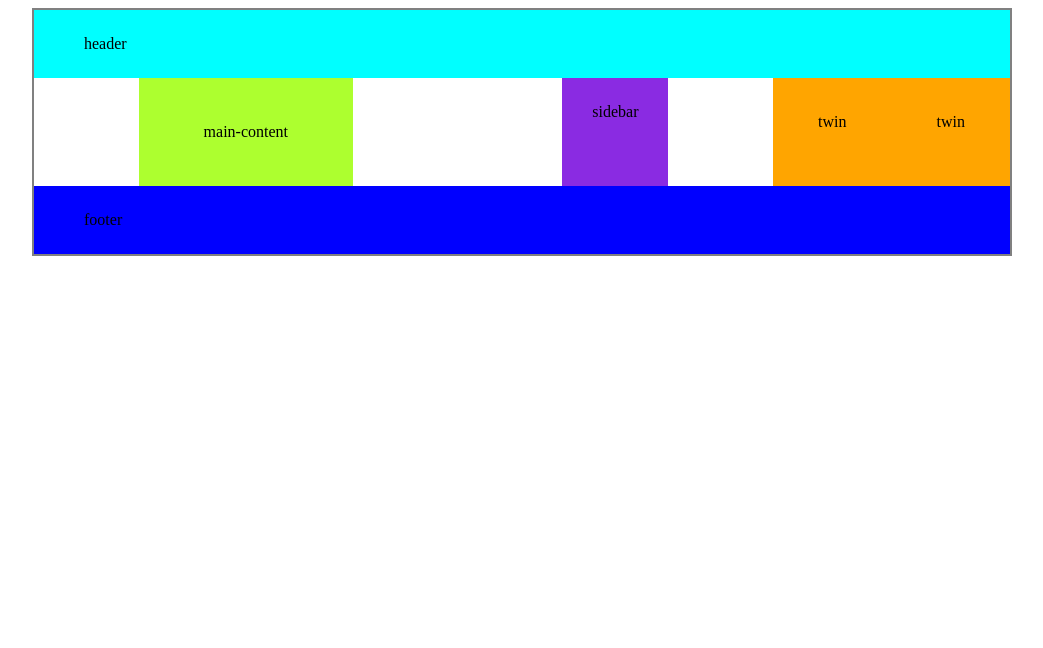
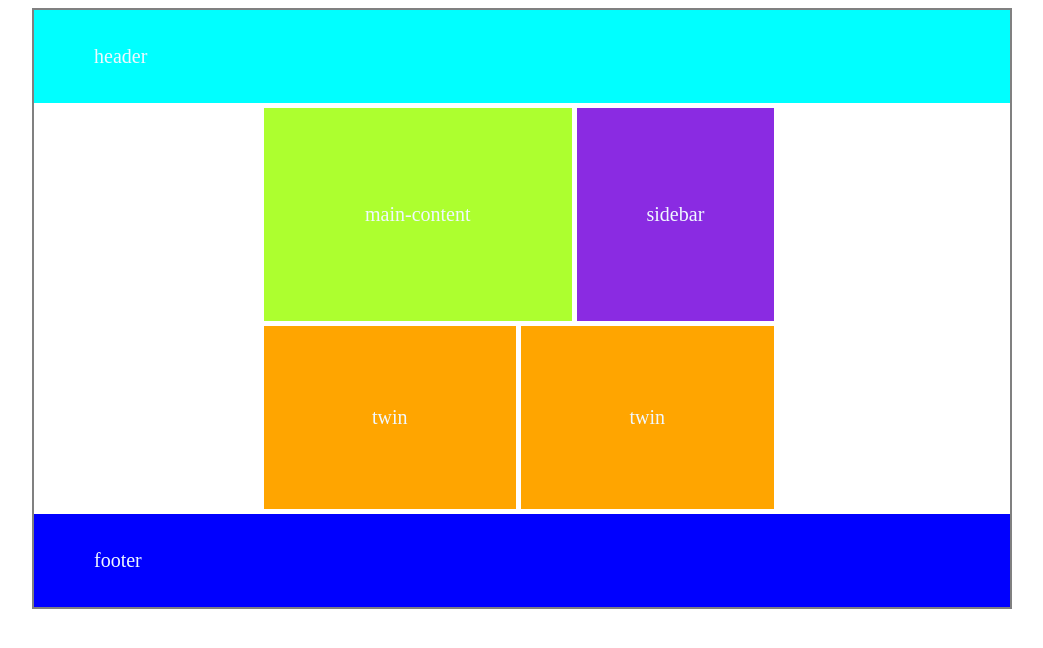
Before and after one commit to ajarrra/22.11.22-DZ, a plain HTML site: page index.html in a window 1280 px wide. Shown: the whole page, without its empty margins (118-1161 px from the left). Drawn offline with Linux system fonts and the light colour scheme.

Commit message:
adit all home work

```diff
--- a/index.html
+++ b/index.html
@@ -18,7 +18,7 @@
        <div class="main-content">main-content</div>
        <div class="sidebar">sidebar</div>
        <div class="twin">twin</div>
-       <div class="twin">twin</div>
+       <div class="twinn">twin</div>
 
        <footer>footer</footer>
     </main>
--- a/style.css
+++ b/style.css
@@ -8,36 +8,55 @@ main {
     flex-wrap: wrap;
     max-width: 980px;
     margin: 0px auto;
+    color: aliceblue;
+    font-size: 20px;
 }
 
 header{
 background-color: aqua;
 flex: 0 0 100%;
-padding: 25px 50px;
+padding: 35px 60px;
 }
 
 .main-content{
     background-color: greenyellow;
-    padding: 45px 65px;
-    margin: 0 auto;
-    max-width: 250px;
+    padding: 95px 101px;
+    margin-left: 230px;
 
+    justify-content: baseline;
+    margin-top: 5px;
 }
 
 .sidebar{
     background-color: blueviolet;
-    padding: 25px 30px;
-    margin: 0 auto;
-    max-width: 150px;
+    margin-top: 5px;
+    padding: 95px 70px;
+
+
+    margin-right: 230px;
+    margin-left: 5px;
+    text-align: center;
 }
 
 .twin{
     background-color: orange;
-    padding: 35px 45px;
-    max-width: 200px;
+    padding: 80px 108px;
+
+    margin-left: 230px;
+    margin-top: 5px;
 }
+
+.twinn{
+    background-color: orange;
+    padding: 80px 109px;
+
+    margin-left: 5px ;
+    margin-top: 5px;
+}
+
 footer{
     background-color: blue;
     flex: 0 0 100%;
-    padding: 25px 50px;
+    padding: 35px 60px;
+    margin-top: 5px;
 }
```
